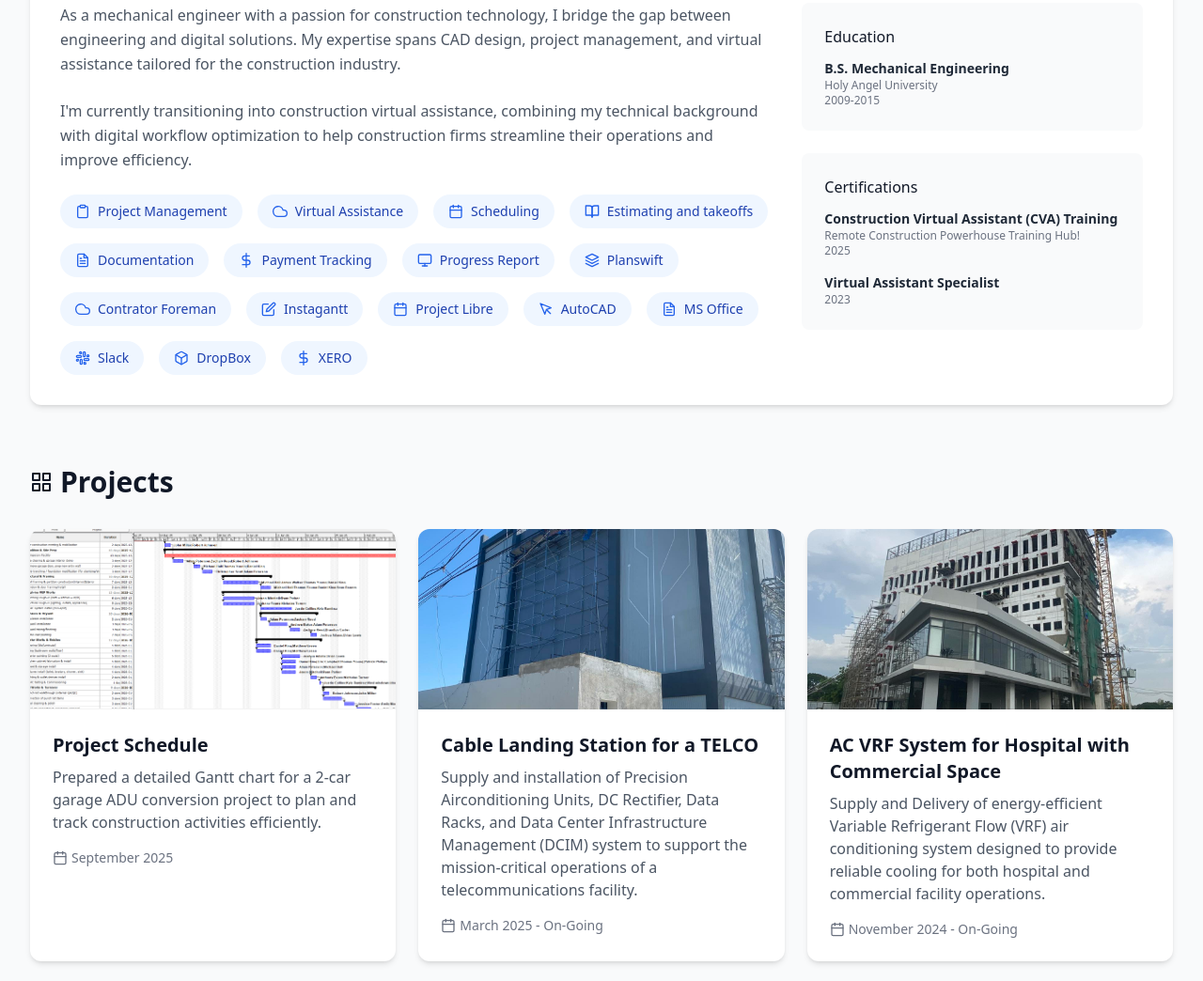
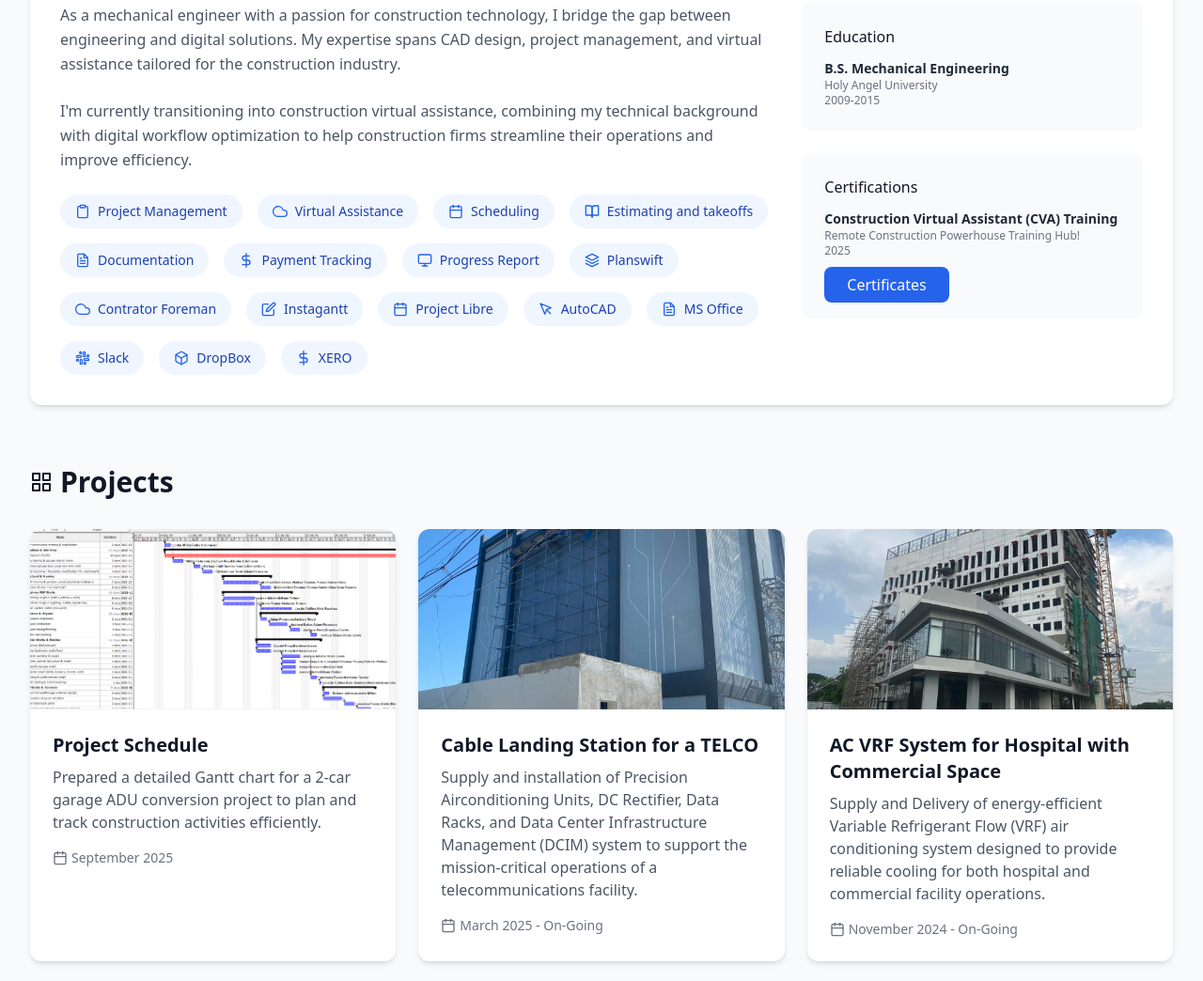
Before and after one commit to jodvid/josephprofile, a plain HTML site: page index.html in a window 1280 px wide. Shown: the part 695-1739 px from the top of the page at 94% size. Drawn offline with nearby package versions, Linux system fonts and the light colour scheme.

Commit message:
Made Certificate better

```diff
--- a/index.html
+++ b/index.html
@@ -141,9 +141,12 @@
 
                                     </div>
                                     <div>
-                                        <h4 class="text-sm font-semibold text-gray-800">Virtual Assistant Specialist</h4>
-                                        <p class="text-xs text-gray-500">2023</p>
+                                        <a href="/certificates/DAVID CERTIFICATES.pdf" class="px-6 py-2 bg-blue-600 hover:bg-blue-700 text-white font-medium rounded-lg transition">Certificates</a>
                                     </div>
+
+
+
+
                                 </div>
                             </div>
                         </div>
```
